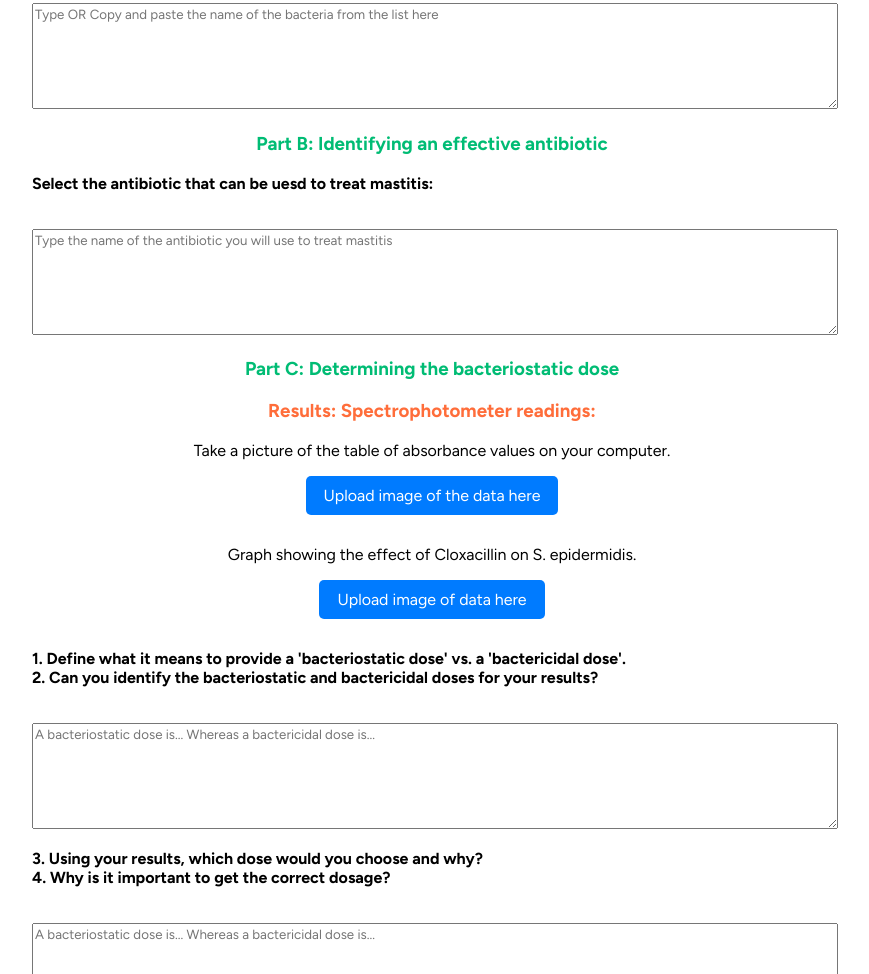
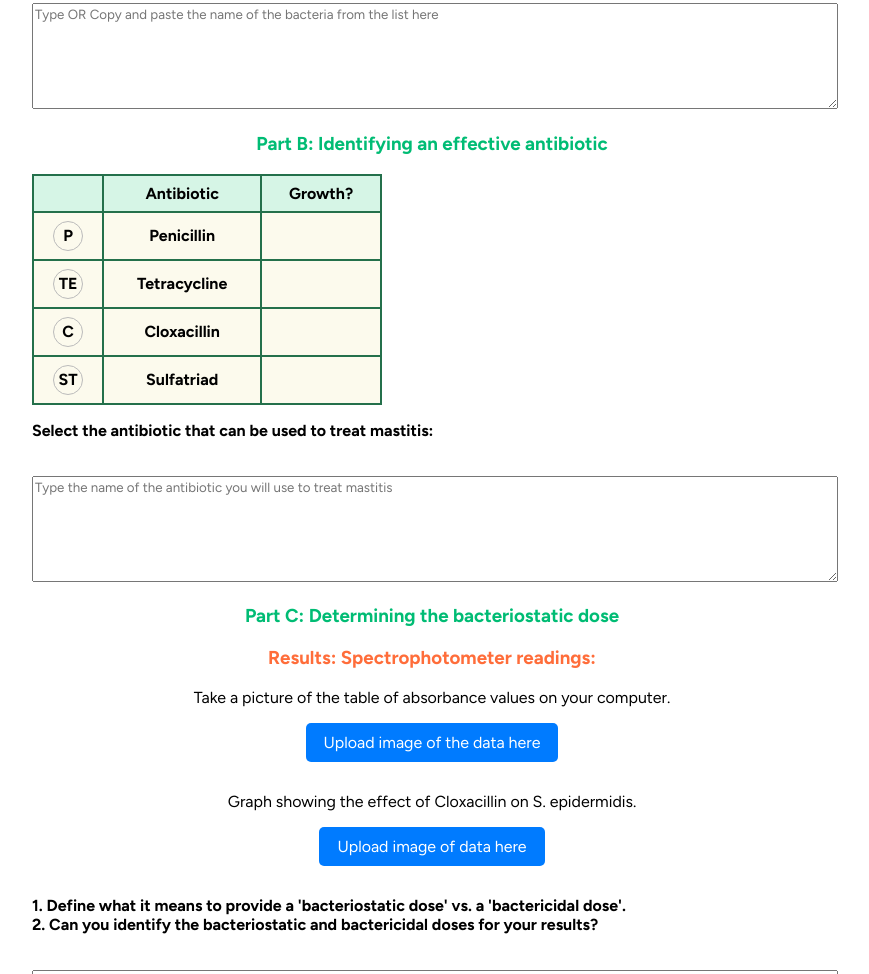
Before and after one commit to GTACAus/vce401, a plain HTML site: page index.html in a window 1280 px wide. Shown: the part 4652-5626 px from the top of the page, without its empty margins (8-877 px from the left). Drawn offline with Linux system fonts and the light colour scheme.

Commit message:
Update index.html new table

```diff
--- a/index.html
+++ b/index.html
@@ -138,7 +138,7 @@ table .image-container img {
       <h3>Enter Your Names:</h3>
       <textarea id="experiment1" placeholder="Type your names here"></textarea>
 
-<img src="VCE401 Outline.png" alt="VCE401 Session Outline" style="max-width:100%; height:auto;">
+<img src="VCE401 Outline.png" alt="Description of image" style="max-width:100%; height:auto;">
 
       <div id="exp1" class="experiment active">
         <h2 style="color: #4C34E5">Investigation 1: Providing cattle with immunity against tetanus</h2>
@@ -589,7 +589,44 @@ function showTest2Table() {
         <h3 style="color: #00BC74">
           Part B: Identifying an effective antibiotic
         </h3>
-<p style="text-align: left; font-weight: bold;"> Select the antibiotic that can be uesd to treat mastitis:  </p>
+
+        <table style="align: center; border-collapse: collapse; min-width: 350px; font-family: inherit, sans-serif;">
+  <tr style="background: #d6f5e6;">
+    <th style="border: 2px solid #24704b; padding: 8px;">&nbsp;</th>
+    <th style="border: 2px solid #24704b; padding: 8px;">Antibiotic</th>
+    <th style="border: 2px solid #24704b; padding: 8px;">Growth?</th>
+  </tr>
+  <tr style="background: #fcfaed;">
+    <td style="border: 2px solid #24704b; padding: 8px; text-align: center;">
+      <span style="display:inline-block; border-radius:50%; border:1.5px solid #bbb; width:28px; height:28px; line-height:28px; font-weight:bold;">P</span>
+    </td>
+    <td style="border: 2px solid #24704b; padding: 8px; font-weight: bold;">Penicillin</td>
+    <td style="border: 2px solid #24704b; padding: 8px;" contenteditable="true"></td>
+  </tr>
+  <tr style="background: #fcfaed;">
+    <td style="border: 2px solid #24704b; padding: 8px; text-align: center;">
+      <span style="display:inline-block; border-radius:50%; border:1.5px solid #bbb; width:28px; height:28px; line-height:28px; font-weight:bold;">TE</span>
+    </td>
+    <td style="border: 2px solid #24704b; padding: 8px; font-weight: bold;">Tetracycline</td>
+    <td style="border: 2px solid #24704b; padding: 8px;" contenteditable="true"></td>
+  </tr>
+  <tr style="background: #fcfaed;">
+    <td style="border: 2px solid #24704b; padding: 8px; text-align: center;">
+      <span style="display:inline-block; border-radius:50%; border:1.5px solid #bbb; width:28px; height:28px; line-height:28px; font-weight:bold;">C</span>
+    </td>
+    <td style="border: 2px solid #24704b; padding: 8px; font-weight: bold;">Cloxacillin</td>
+    <td style="border: 2px solid #24704b; padding: 8px;" contenteditable="true"></td>
+  </tr>
+  <tr style="background: #fcfaed;">
+    <td style="border: 2px solid #24704b; padding: 8px; text-align: center;">
+      <span style="display:inline-block; border-radius:50%; border:1.5px solid #bbb; width:28px; height:28px; line-height:28px; font-weight:bold;">ST</span>
+    </td>
+    <td style="border: 2px solid #24704b; padding: 8px; font-weight: bold;">Sulfatriad</td>
+    <td style="border: 2px solid #24704b; padding: 8px;" contenteditable="true"></td>
+  </tr>
+</table>
+
+<p style="text-align: left; font-weight: bold;"> Select the antibiotic that can be used to treat mastitis:  </p>
 <textarea id="experiment7"
           placeholder="Type the name of the antibiotic you will use to treat mastitis"></textarea>
       <h3 style="color: #00BC74"> Part C: Determining the bacteriostatic dose </h3>
```
